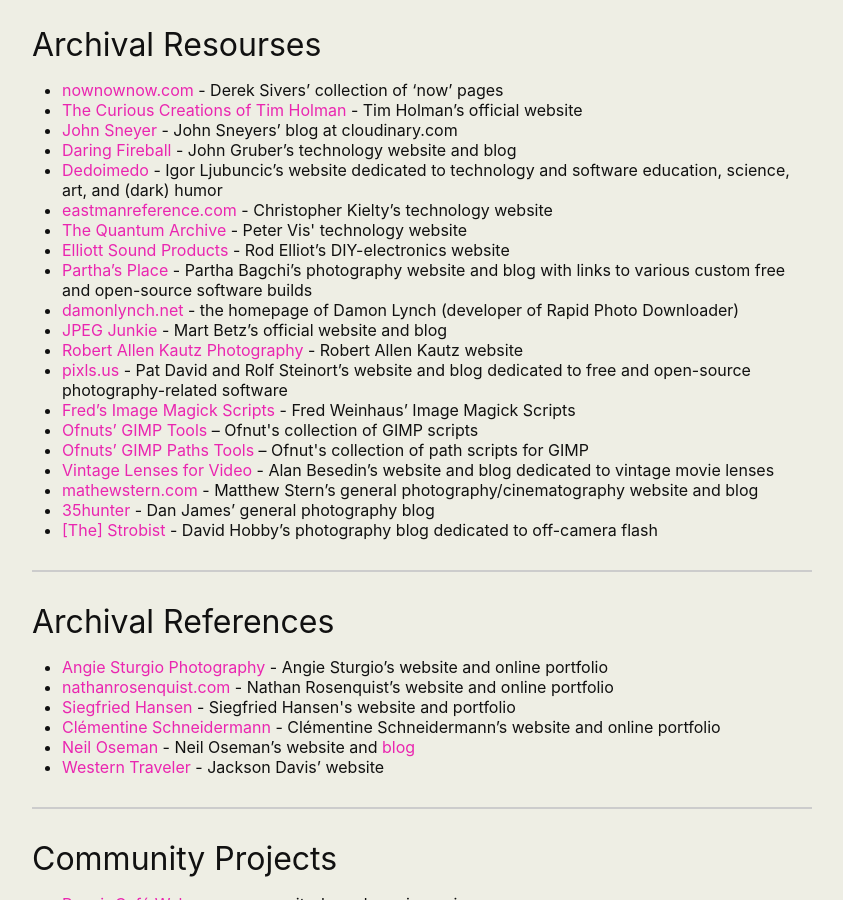
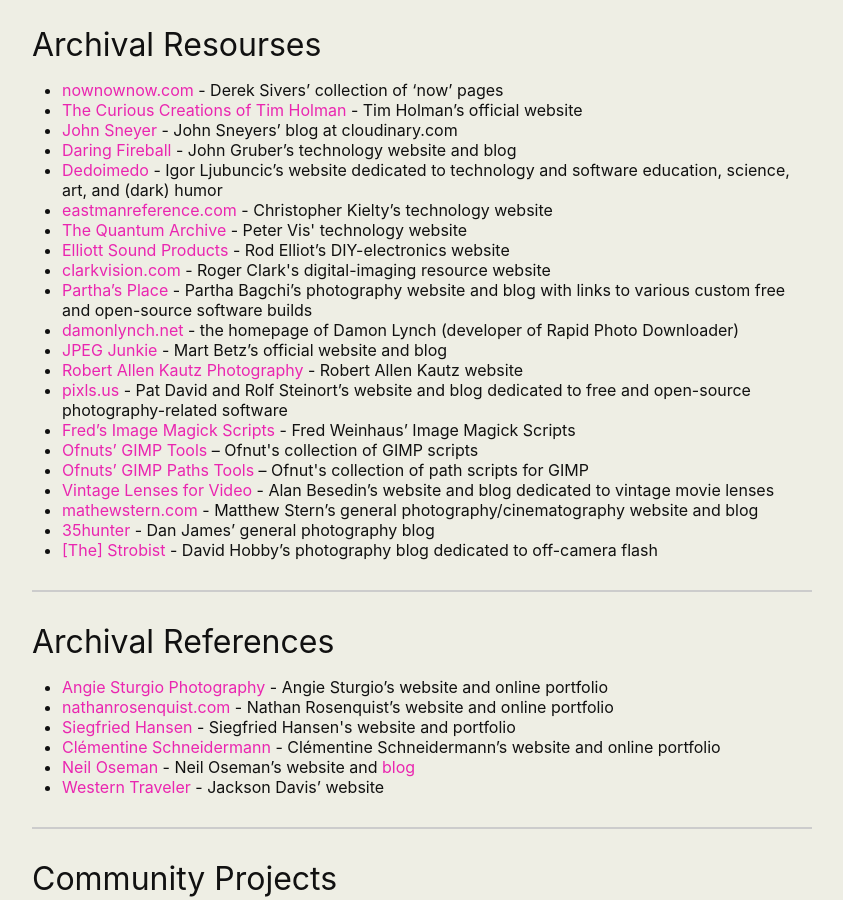
Before and after one commit to martbetz/martbetz.github.io, a Jekyll site: the page built from useful-links.html, in a window 1280 px wide and 900 px high, scrolled down 12768 px. Shown: the whole window, without its empty margins (218-1061 px from the left). Built offline with Jekyll 4.4.1, drawn with Linux system fonts in a browser that asks for light colours.

Commit message:
Update useful-links.html

```diff
--- a/useful-links.html
+++ b/useful-links.html
@@ -670,6 +670,7 @@
 <li><a href="https://www.petervis.com/index.html">The Quantum Archive</a> - Peter Vis' technology website</li>
 <li><a href="https://sound-au.com/index.html">Elliott Sound Products</a> - Rod Elliot’s DIY-electronics website</li>
 </li>
+<li><a href="https://clarkvision.com/index.html">clarkvision.com</a> - Roger Clark's digital-imaging resource website</li>
 <li><a href="https://www.partha.com">Partha’s Place</a> - Partha Bagchi’s photography website and blog with links to various custom free and open-source software builds</li>
 <li><a href="https://damonlynch.net/">damonlynch.net</a> - the homepage of Damon Lynch (developer of Rapid Photo Downloader)</li>
 <li><a href="https://martbetz.github.io">JPEG Junkie</a> - Mart Betz’s official website and blog</li>
```
